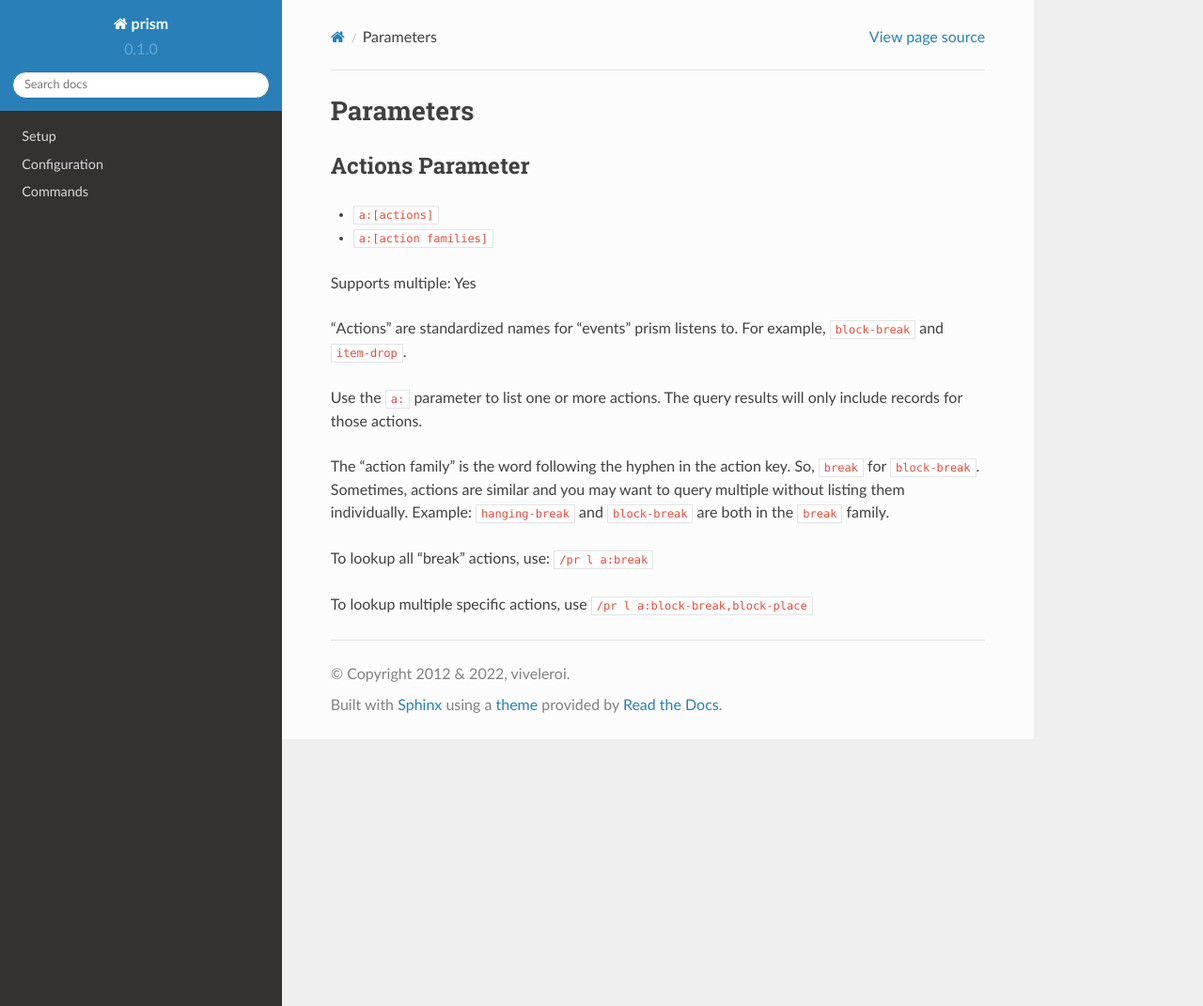
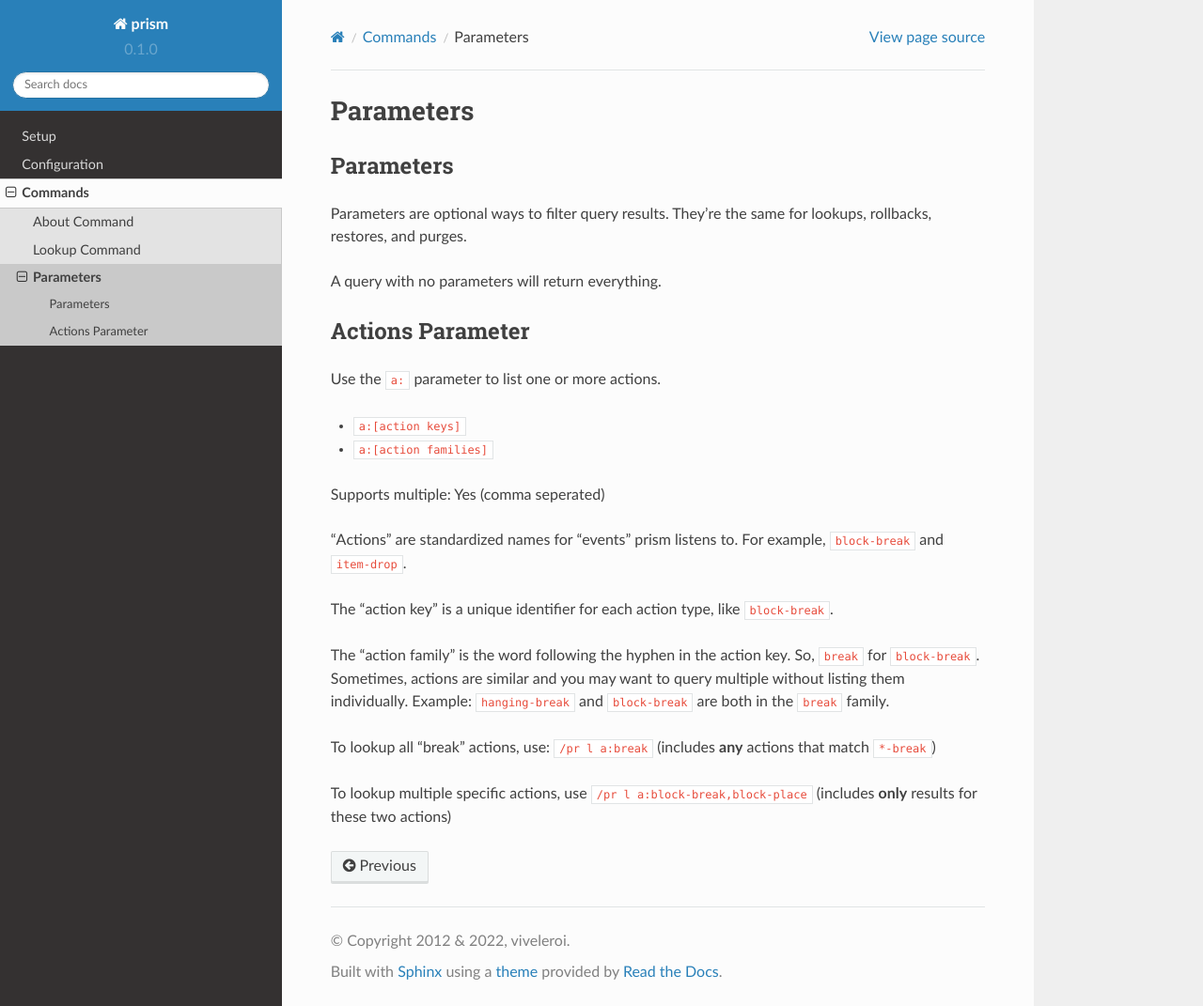
Before and after one commit to prism/prism-docs, a Sphinx documentation site: the page built from docs/source/commands/parameters.rst, in a window 1280 px wide and 1071 px high. Shown: the whole window at 94% size. Built offline with Sphinx 7.4.7 and the Read the Docs theme 2.0.0, drawn with Linux system fonts in a browser that asks for light colours; nearby versions of some CDN libraries; library files that are not in the unit come from our copies.

Commit message:
Some fixes

```diff
--- a/docs/source/commands.rst
+++ b/docs/source/commands.rst
@@ -7,3 +7,4 @@ All commands are prefixed with ``prism`` (or ``pr`` for short).
 
    commands/about
    commands/lookup
+   commands/parameters
--- a/docs/source/commands/parameters.rst
+++ b/docs/source/commands/parameters.rst
@@ -2,23 +2,32 @@ Parameters
 ==========
 
 .. _parameters:
+
+Parameters
+----------
+
+Parameters are optional ways to filter query results. They're the same for lookups, rollbacks, restores, and purges.
+
+A query with no parameters will return everything.
 
 .. _actions:
 
 Actions Parameter
 -----------------
 
-* ``a:[actions]``
+Use the ``a:`` parameter to list one or more actions.
+
+* ``a:[action keys]``
 * ``a:[action families]``
 
-Supports multiple: Yes
+Supports multiple: Yes (comma seperated)
 
 "Actions" are standardized names for "events" prism listens to. For example, ``block-break`` and ``item-drop``.
 
-Use the ``a:`` parameter to list one or more actions. The query results will only include records for those actions.
+The "action key" is a unique identifier for each action type, like ``block-break``.
 
 The "action family" is the word following the hyphen in the action key. So, ``break`` for ``block-break``. Sometimes, actions are similar and you may want to query multiple without listing them individually. Example: ``hanging-break`` and ``block-break`` are both in the ``break`` family.
 
-To lookup all "break" actions, use: ``/pr l a:break``
+To lookup all "break" actions, use: ``/pr l a:break`` (includes **any** actions that match ``*-break``)
 
-To lookup multiple specific actions, use ``/pr l a:block-break,block-place``
+To lookup multiple specific actions, use ``/pr l a:block-break,block-place`` (includes **only** results for these two actions)
```
